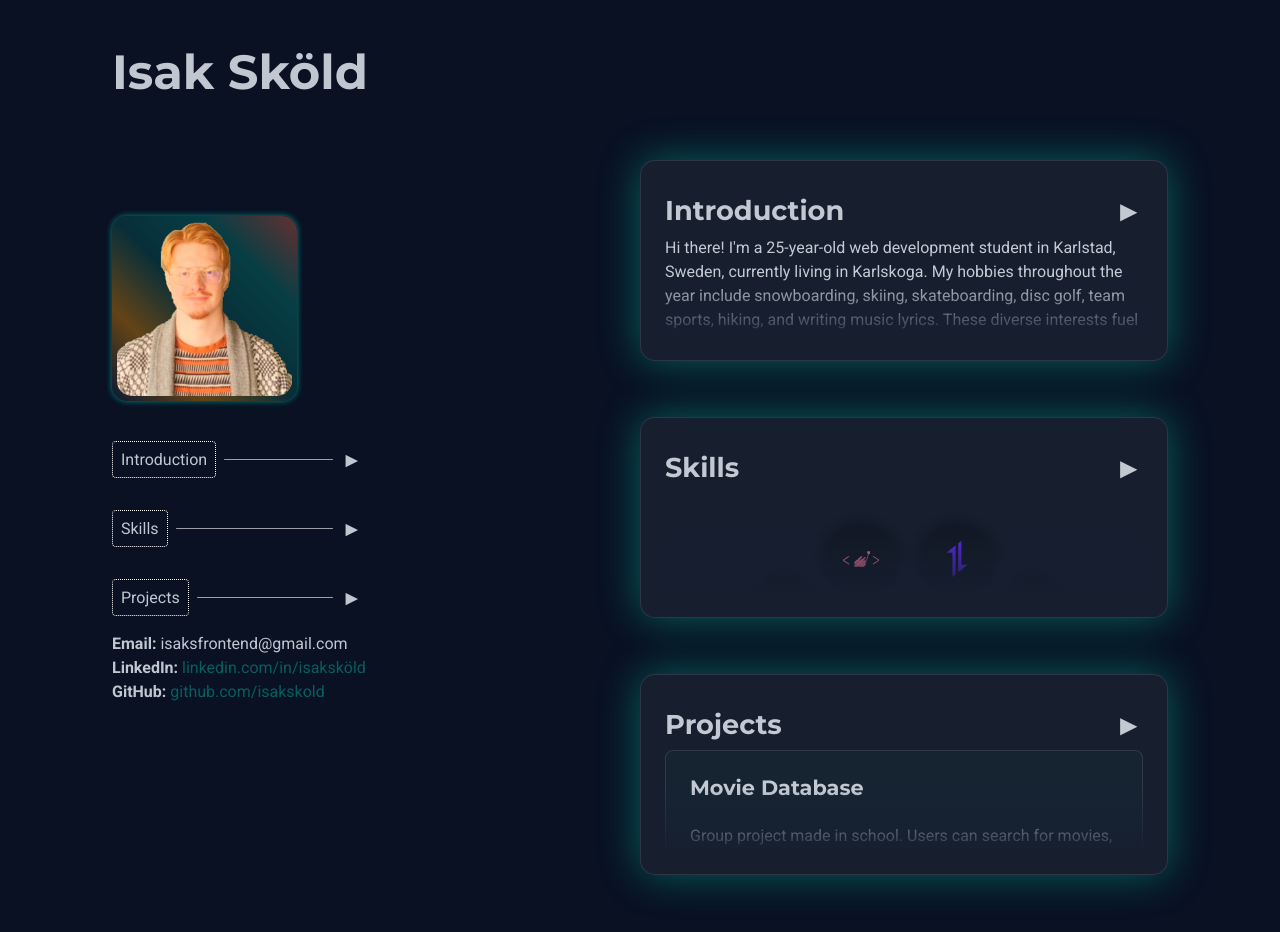
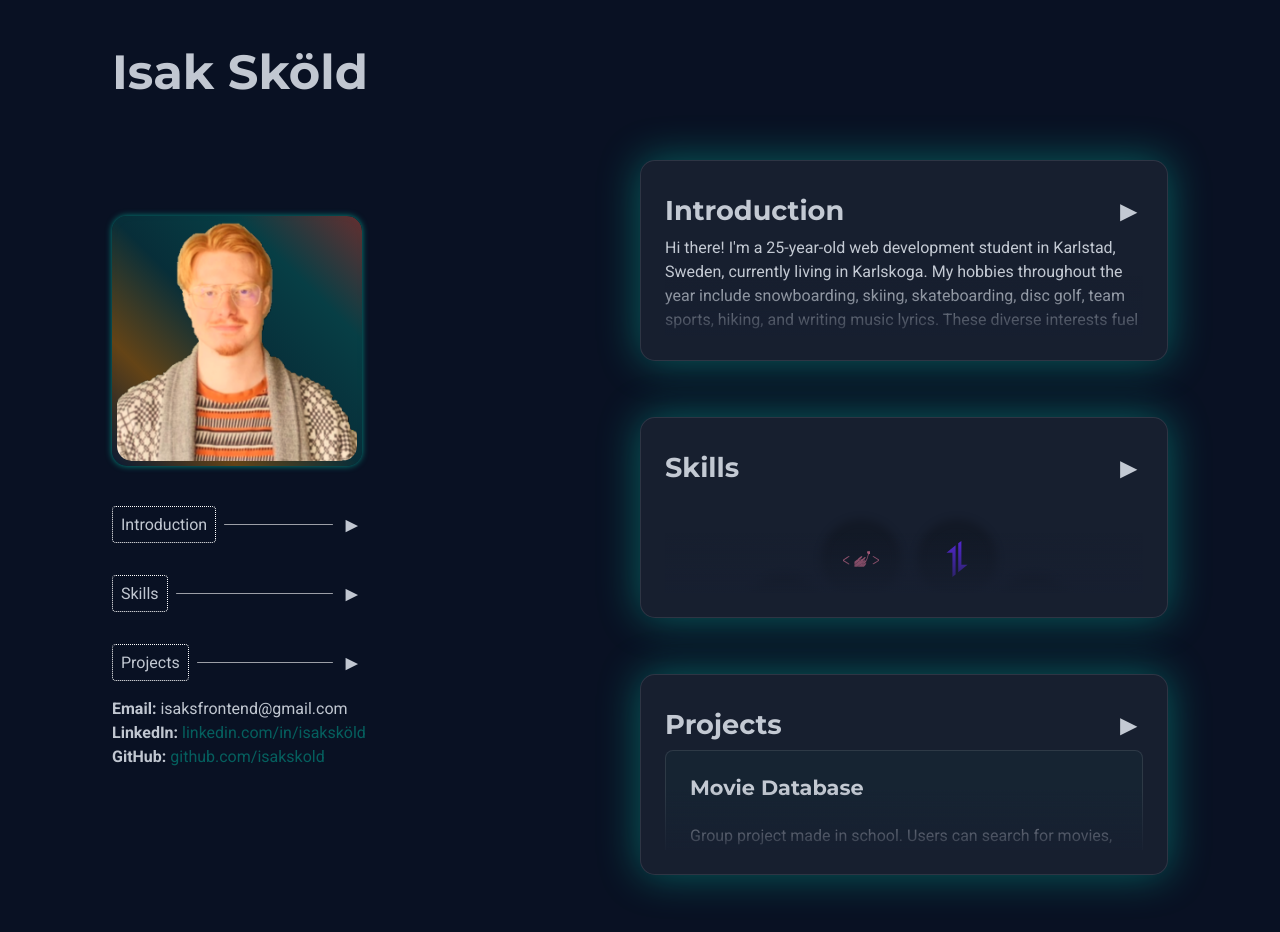
Before and after one commit to isakskold/portfolio, a React (Vite) app: page / in a window 1280 px wide. Shown: the top 932 px of the page. Built offline with nearby package versions, Linux system fonts and the light colour scheme.

Commit message:
mobile improvements

```diff
--- a/src/App.jsx
+++ b/src/App.jsx
@@ -80,7 +80,12 @@ const Header = styled.header`
 
   @media (max-width: 300px) {
     padding-top: 0;
-    padding-bottom: 0;
+    padding-bottom: 3rem;
+  }
+
+  @media (max-height: 780px) {
+    position: static;
+    max-height: 100%;
   }
 `;
 
@@ -115,6 +120,7 @@ const Footer = styled.footer`
     color: white;
     cursor: pointer;
     font-size: 1.2rem;
+    z-index: 1001;
   }
 `;
 
--- a/src/components/header/NavMenu.jsx
+++ b/src/components/header/NavMenu.jsx
@@ -13,6 +13,12 @@ const NavList = styled.ul`
   margin-right: 55%;
   box-sizing: border-box;
   max-width: 100%;
+
+  @media (max-height: 780px) {
+    position: sticky;
+    top: 0;
+    margin-bottom: 100px;
+  }
 `;
 
 const NavLink = styled.li`
--- a/src/components/header/ProfilePicture.jsx
+++ b/src/components/header/ProfilePicture.jsx
@@ -39,20 +39,15 @@ const ImageContainer = styled.div`
   align-items: center;
   justify-content: center;
   position: relative; /* Ensure the pseudo-element is positioned relative to this container */
-  height: 15rem; /* Set height and width to create a square */
+  height: 240px; /* Set height and width to create a square */
   width: fit-content; /* Set height and width to create a square */
   overflow: hidden; /* Ensure the pulsating box shadow is visible */
   border-radius: 15px; /* Make the container a circle */
   padding: 5px; /* Space for the gradient border */
   margin: var(--spacing-medium) 0;
-  min-height: 75px; /* Set minimum height */
-  min-width: 75px; /* Set minimum width */
-  z-index: 10; /* Ensure it is on top of other elements */
+  min-height: 240px; /* Set minimum height */
+  min-width: 240px; /* Set minimum width */
   animation: ${({ color }) => pulsate(color)} 2s infinite linear; /* Apply the animation with linear timing */
-
-  @media (max-height: 540px) {
-    display: none;
-  }
 
   @media (max-height: 975px) {
     margin-bottom: var(--spacing-small);
@@ -99,11 +94,10 @@ const ImageContainer = styled.div`
 
 const Image = styled.img`
   width: auto; /* Ensure the image fills the entire container */
-  height: 100%; /* Maintain aspect ratio */
+  height: 240px; /* Maintain aspect ratio */
   object-fit: cover; /* Cover the entire container */
   border-radius: 15px; /* Ensure the image itself is also a circle */
   position: relative;
-  z-index: 1; /* Ensure the image is above the inner background */
 `;
 
 const ProfilePicture = () => {
--- a/src/components/header/contact/Contact.jsx
+++ b/src/components/header/contact/Contact.jsx
@@ -6,6 +6,12 @@ const Wrapper = styled.div`
 
   @media (max-width: 300px) {
     margin: 0;
+  }
+
+  @media (max-height: 780px) {
+    margin-top: 0;
+    position: sticky;
+    top: 230px;
   }
 `;
 
--- a/src/components/main/skills/SkillsCircle.jsx
+++ b/src/components/main/skills/SkillsCircle.jsx
@@ -34,6 +34,7 @@ const CircleContainer = styled.div`
     align-items: flex-start;
     border-radius: 0;
     animation: none; /* Disable animation for small screens */
+    gap: var(--spacing-small);
   }
 `;
 
--- a/src/globalStyle.css
+++ b/src/globalStyle.css
@@ -42,7 +42,7 @@
 }
 
 body {
-  height: 100vh;
+  height: 100%;
   width: 100vw;
   display: flex;
   justify-content: center;
@@ -51,7 +51,6 @@ body {
   color: var(--text-color);
   text-shadow: var(--text-shadow);
   font-family: Arial, Helvetica, sans-serif;
-  overflow-x: hidden;
 }
 
 ul {
```
